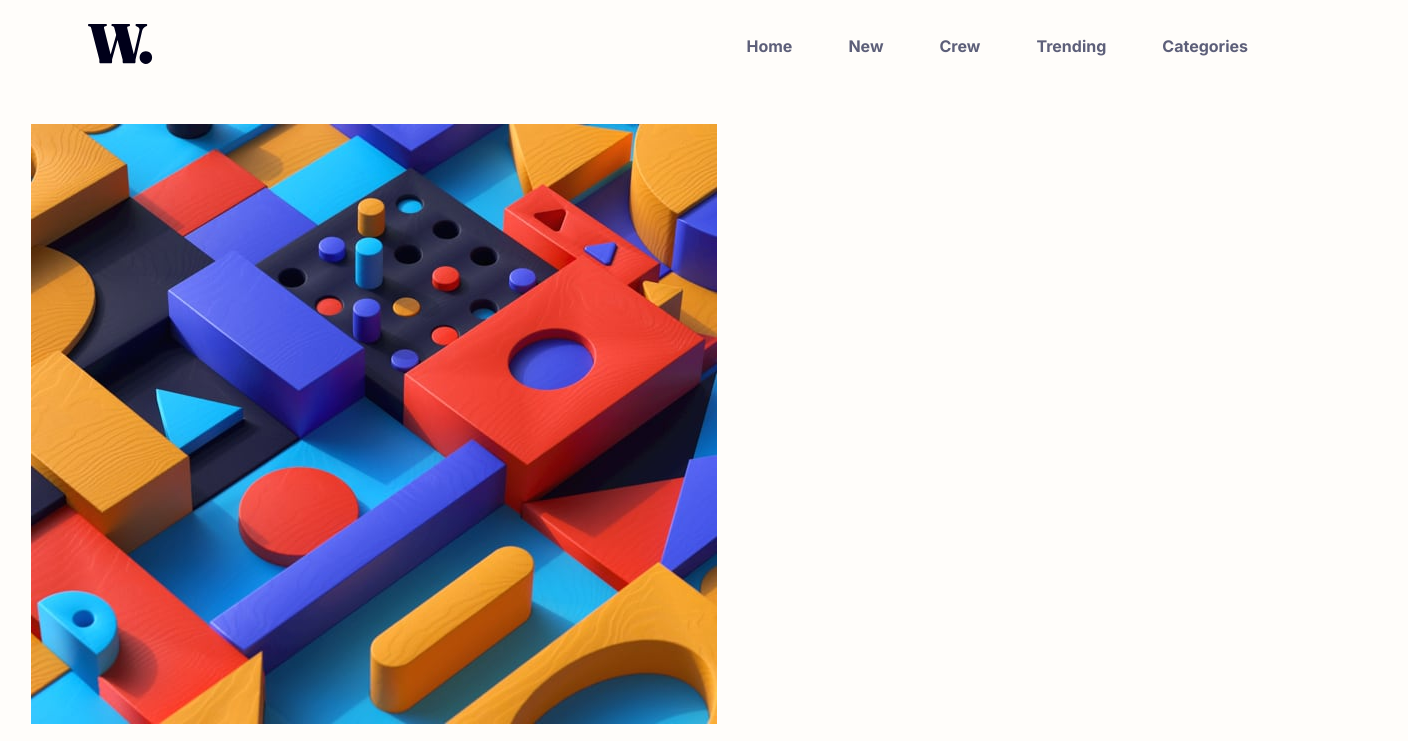
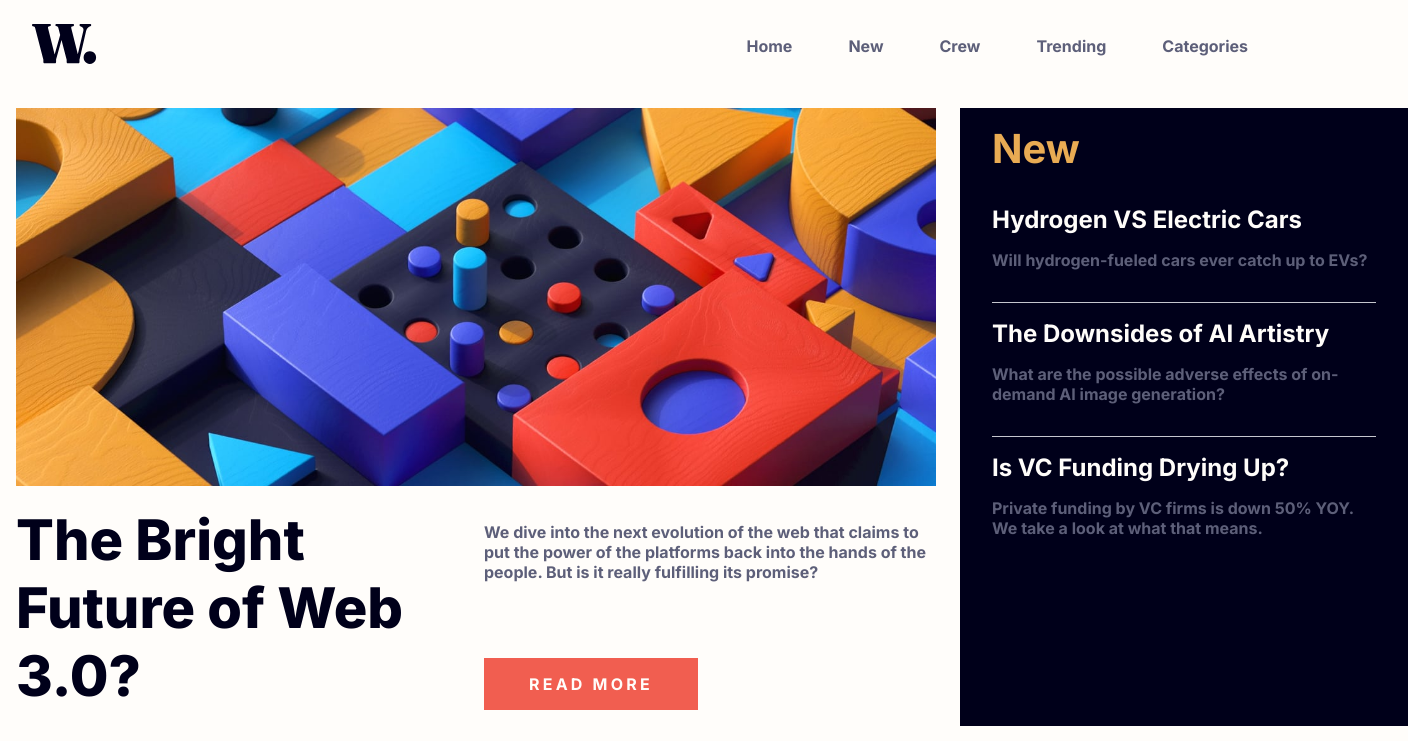
Before and after one commit to Baki16/fem-news_homepage, a plain HTML site: page index.html in a window 1280 px wide. Shown: the top 741 px of the page, 1408 px wide, since content can reach past the window. Drawn offline with Linux system fonts and the light colour scheme; a web font is replaced by a local one.

Commit message:
Almost Finished

```diff
--- a/index.css
+++ b/index.css
@@ -123,7 +123,7 @@ select {
 .container {
   padding-inline: 2em;
   margin-inline: auto;
-  max-width: 80em;
+  max-width: 90em;
 }
 
 .sr-only {
@@ -143,12 +143,63 @@ select {
   place-items: center;
   padding-inline: 1rem;
   padding-bottom: 4rem;
+  max-width: 90em;
 }
 .grid-container img{
   max-width: 90vw;
 }
 .grid-container p:not([class]) {
   max-width: 50ch;
+}
+@media (min-width: 45em) {
+  :root{
+    --fs-800: 3.5rem;
+  }
+  .grid-container {
+    margin:auto;
+    align-items: start;
+      text-align: left;
+      column-gap: var(--container-gap, 1.5rem);
+      grid-template-columns: repeat(3, calc(30em - 2rem));
+      /* grid-template-columns: 70vh 30vh; */
+      grid-template-areas:
+      'content content sidebar'
+      'news news news'
+      ;
+  }
+  .grid-container > .content{
+  grid-area: content;
+  margin: 0;
+  }
+  .content > img{
+    content: url('./assets/images/image-web-3-desktop.jpg');
+    width: 100%;
+  }
+  .content > .main-text{
+    flex-direction: row;
+  }
+  .main-text > *{
+    width: 50%;
+  }
+  .main-text > h1{
+    font-size: var(--fs-800);
+  }
+  .main-text > div  {
+    justify-content: space-between;
+  }
+  .main-text  .call-to-action {
+    width: 13.37rem;
+  }
+.grid-container > .sidebar{
+  grid-area: sidebar;
+  height: 100%;
+}
+.grid-container > .news-list{
+  margin-top: 4rem;
+  grid-area: news;
+  flex-direction: row;
+}
+
 }
 .underline{
   padding-bottom: 2rem;
@@ -239,7 +290,7 @@ select {
 /* ------------------- */
 
 .logo {
-  margin: 1.5rem clamp(1.5rem, 5vw, 3.5rem);
+  margin: 1.5rem 0;
 }
 
 .primary-header {
--- a/index.html
+++ b/index.html
@@ -25,8 +25,8 @@
   </head>
   <body class="home">
     <div class="overlay"></div>
-    <header class="container">
-      <header class="primary-header flex">
+
+    <header class="primary-header flex container">
       <div>
         <img src="./assets/images/logo.svg" alt="blog logo" class="logo" />
       </div>
@@ -49,20 +49,23 @@
         </ul>
       </nav>
     </header>
-    </header>
     <main class="grid-container flow" style="--folw-space: 3rem">
       <!-- Main content of page -->
       <article class="content flow">
         <img src="./assets/images/image-web-3-mobile.jpg" alt="web 3 image" />
+        <div class="main-text flex flex-col">
           <h1 class="fs-800 text-dark fw-800">The Bright Future of Web 3.0?</h1>
-        <p class="">
+          <div class="flex flex-col">
+            <p class="m-y-1">
               We dive into the next evolution of the web that claims to put the
-          power of the platforms back into the hands of the people. But is it
-          really fulfilling its promise?
+              power of the platforms back into the hands of the people. But is
+              it really fulfilling its promise?
             </p>
             <button class="call-to-action text-white bg-red fw-400">
               Read more
             </button>
+          </div>
+        </div>
       </article>
       <div class="sidebar bg-dark">
         <h2 class="sidebar-headline text-orange fs-700 fw-700">New</h2>
```
Also changed, not shown: assets/fonts/Inter-VariableFont_slnt,wght.ttf (deleted), assets/fonts/README.txt (deleted), assets/fonts/static/Inter-Bold.ttf (deleted), assets/fonts/static/Inter-ExtraBold.ttf (deleted), assets/fonts/static/Inter-Regular.ttf (deleted), 1 other file. Lines whose indentation alone changed are shown as unchanged.
